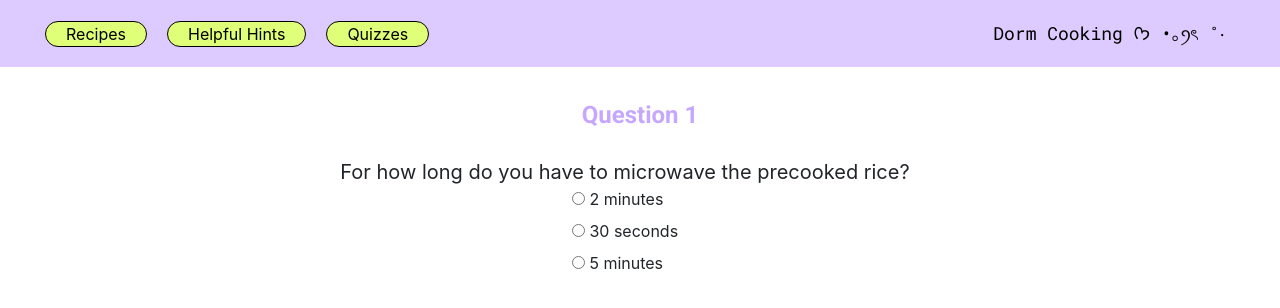
After one commit to lee-youngseo/cooking_college, a Flask app: page /test_recipe/1/problems/1 in a window 1280 px wide. The commit adds this page. Shown: the top 308 px of the page. Run offline with Flask 3, Linux system fonts and the light colour scheme; some libraries are stand-ins or nearby versions.

Commit message:
Create quiz start page. Begin creating feta quiz problem 1.

```diff
--- a/server.py
+++ b/server.py
@@ -11,39 +11,70 @@ recipe_data = {
       'name': 'Glazed Squash',
       'image': 'https://www.tasteofhome.com/wp-content/uploads/2018/01/Coconut-Acorn-Squash_exps149543_TH132767C04_25_1bC_RMS.jpg'
    },
-  '3': {
+   '3': {
       'name': 'Garlic Scallion Ramen',
       'image': 'https://www.kitchentreaty.com/wp-content/uploads/2020/01/super-simple-miso-ramen-5-420x560.jpg'
    }
 }
 
 quiz_data = {
-    'feta+salad': {
+    1: {
+        'name': 'Feta Salad',
+        'image': 'https://www.tasteofhome.com/wp-content/uploads/2018/06/Greek-Brown-and-Wild-Rice-Bowls_EXPS_SDAS18_204870_C03_28__10b-3.jpg',
         'problems': {
             1: {
-                'prompt': '',
-                'image': '',
-                'responses': [],
-                'correct_response': ''
+                'prompt': 'For how long do you have to microwave the precooked rice?',
+                'image': 'https://www.marthastewart.com/thmb/R5e-wnZBjNbvQiYmd1CtBQTFcVY=/1500x0/filters:no_upscale():max_bytes(150000):strip_icc()/924877_master-recipe-brown-rice-05-13126d75658249b48e7c9ac32d180ab2.jpg',
+                'responses': {
+                    1: '2 minutes',
+                    2: '30 seconds',
+                    3: '5 minutes',
+                },
+                'correct_response': 1,
+                'response_type': 'ul'
             }
         }
     }
 }
+
+
 @app.route('/')
 def home():
-   return render_template('home_page.html')
+    return render_template('home_page.html')
+
 
 @app.route('/recipes')
 def recipes():
-   return render_template('recipes.html')
+    return render_template('recipes.html')
+
 
 @app.route('/quizzes')
 def quizzes():
-   return render_template('quizzes.html')
+    return render_template('quizzes.html')
+
+
+@app.route('/test_recipe/<quiz_id>')
+def quiz_start(quiz_id: int):
+    quiz_info = quiz_data[int(quiz_id)]
+    return render_template('quiz_start.html', id=quiz_id, name=quiz_info['name'], image=quiz_info['image'])
+
+
+@app.route('/test_recipe/<quiz_id>/problems/<problem_id>')
+def quiz_problem(quiz_id: int, problem_id: int):
+    quiz_info = quiz_data[int(quiz_id)]
+    problem = quiz_info['problems'][int(problem_id)]
+    return render_template('quiz_problem.html', id=quiz_id, problem_id=problem_id, problem=problem)
+
 
 @app.route('/get_recipes', methods=['GET'])
 def get_recipes():
-   return jsonify(recipe_data)
+    return jsonify(recipe_data)
+
+
+@app.route('/get_quiz', methods=['GET'])
+def get_quiz():
+    return jsonify(quiz_data)
+
 
 if __name__ == '__main__':
-   app.run(debug = True)
+    app.run(debug=True)
--- a/static/main.css
+++ b/static/main.css
@@ -110,3 +110,41 @@
 .subtitle-button:hover {
     background-color:  #e0ff78;
 }
+
+#quiz-start-button{
+    background-color: #e0ff78;
+    font-size: 25px;
+    width: 100px;
+    height: 50px;
+    line-height: 50px;
+    border: thin solid black;
+    cursor: pointer;
+    display: flex;
+    justify-content: center;
+    margin: auto;
+    border-radius: 20px;
+
+}
+
+#quiz-start-button:hover{
+    background-color:  #b1d833;
+
+}
+#questions-container{
+    width: 100%;
+    height: 100%;
+}
+#quiz-prompt{
+    width: 100%;
+    display: flex;
+    justify-content: center;
+    font-size: 20px;
+    margin: auto;
+
+}
+
+#quiz-response{
+    font-size: 16px;
+    display: block;
+    margin: auto;
+}
--- /dev/null
+++ b/static/quiz_problem.js
@@ -0,0 +1,30 @@
+function createProblem(problem){
+    let promptElement = $(`<div id="quiz-prompt">${problem['prompt']}</div><br>`);
+    let responseElement = createResponse(problem['response_type']);
+    let imageElement = $(`<div class="image-container"></div>`);
+    let nextButton = $(`<div id='next-problem'></div>`)
+
+    $('#questions-container').append([promptElement, responseElement]);
+}
+
+function createResponse(responseType){
+    let responseParent = $(`<div id=quiz-response></div>`);
+    let responseForm = $(`<form id="quiz-response-form"></form>`)
+
+    if(responseType === 'ul'){
+        let responsesDict = problem['responses']
+        console.log(responsesDict)
+        Object.keys(responsesDict).forEach(function(key){
+            console.log(responsesDict[key])
+            responseForm.append($(`<div><input type="radio" id="option-${key}" value="${responsesDict[key]}" name="response"/>
+                                <label for="option-${key}">${responsesDict[key]}</label></div>`))
+        })
+        responseParent.append(responseForm)
+    }
+    let submitButton = $(`<div id="next-problem"></div>`);
+
+    return responseParent;
+}
+$(function(){
+    createProblem(problem);
+})
--- /dev/null
+++ b/static/quiz_start.js
@@ -0,0 +1,6 @@
+$(function(){
+
+    document.getElementById('quiz-start-button').onclick = function(){
+        window.location.href = `/test_recipe/${id}/problems/1`
+    }
+})
--- /dev/null
+++ b/templates/quiz_problem.html
@@ -0,0 +1,14 @@
+{% extends "layout.html" %}
+
+{% block content %}
+
+    <script src="{{url_for('static', filename='quiz_problem.js')}}"></script>
+    <script>
+    let problem = {{ problem|tojson }}
+    </script>
+
+    <div class="subtitle lilac">Question {{ problem_id }}</div>
+    <br>
+    <div class="row" id="questions-container"></div>
+
+{% endblock %}
```
Also changed, not shown: templates/quiz_start.html (added, +14 -0 lines).
